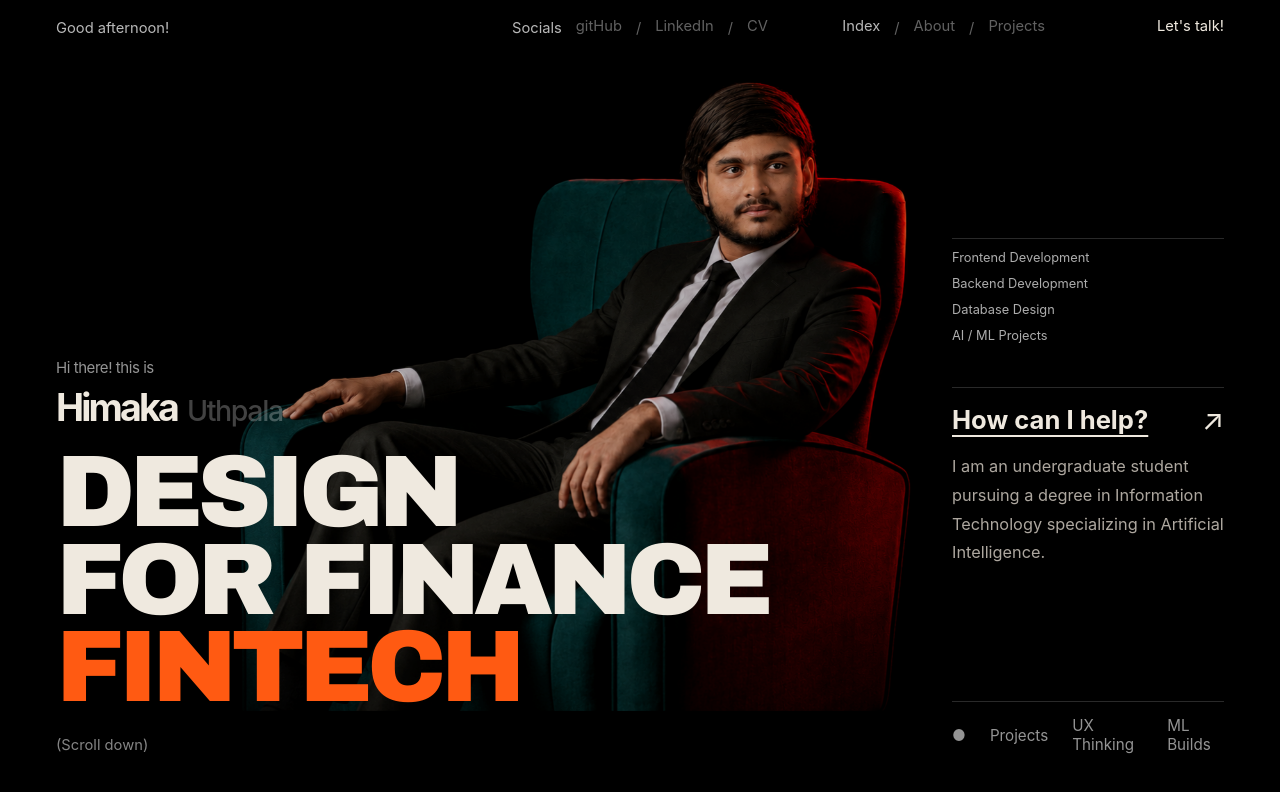
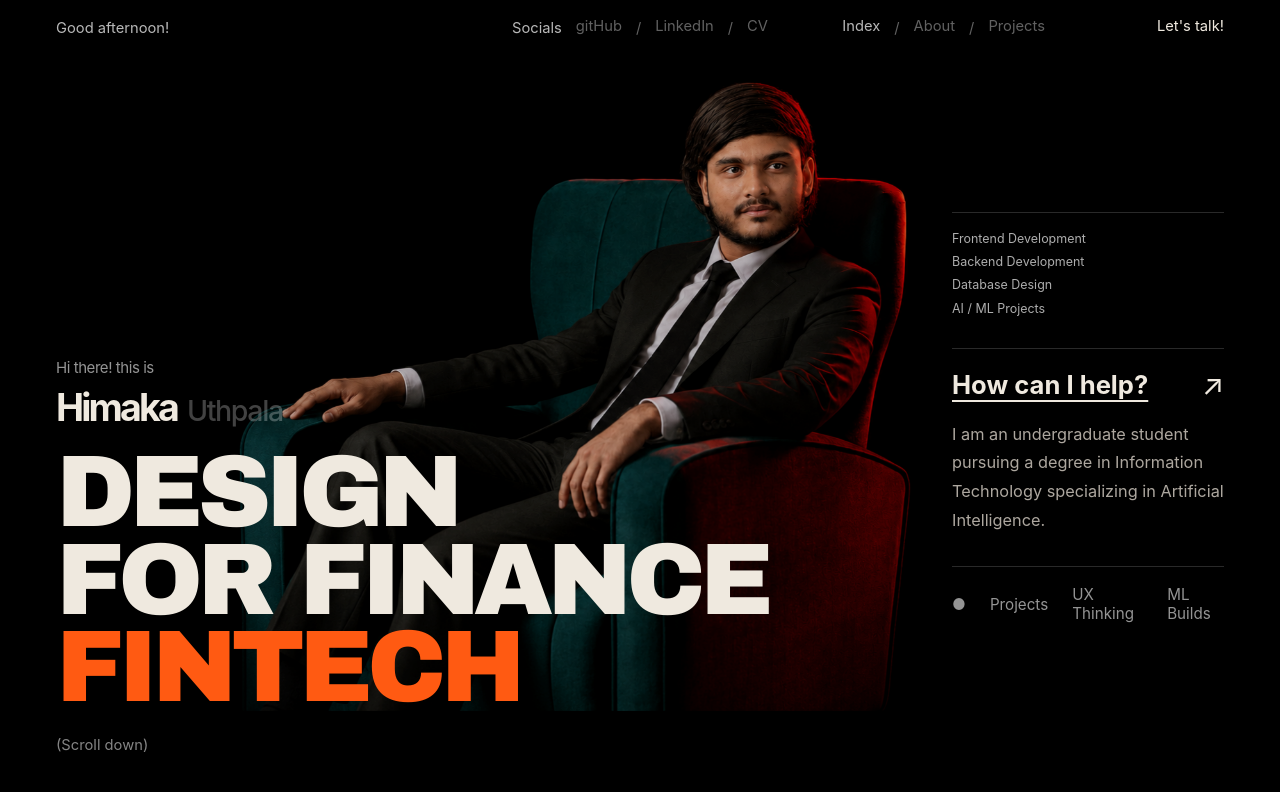
Before and after one commit to Himaka12/New-Portfolio, a React (Vite) app in the folder himaka-portfolio/: page / in a window 1280 px wide. Shown: the top 792 px of the page. Built offline with nearby package versions, Linux system fonts and the light colour scheme.

Commit message:
line fix

```diff
--- a/himaka-portfolio/src/styles/global.css
+++ b/himaka-portfolio/src/styles/global.css
@@ -1237,3 +1237,37 @@ html::-webkit-scrollbar,
 body::-webkit-scrollbar {
   display: none; /* Chrome, Safari, Edge */
 }
+
+
+/* Stable right-side hero spacing */
+.hero-aside {
+  justify-content: flex-start;
+  gap: clamp(28px, 4vh, 46px);
+  padding-top: clamp(86px, 13vh, 120px);
+  padding-bottom: 24px;
+}
+
+.hero-aside__block {
+  display: grid;
+  gap: 18px;
+}
+
+.hero-aside__line {
+  display: block;
+  width: 100%;
+  height: 1px;
+  margin: 0;
+  background: rgba(255, 255, 255, 0.16);
+}
+
+.hero-service-list {
+  display: grid;
+  gap: 8px;
+  margin: 0;
+  padding: 0;
+}
+
+.hero-service-list li {
+  font-size: clamp(0.78rem, 0.82vw, 0.9rem);
+  line-height: 1.22;
+}
```
